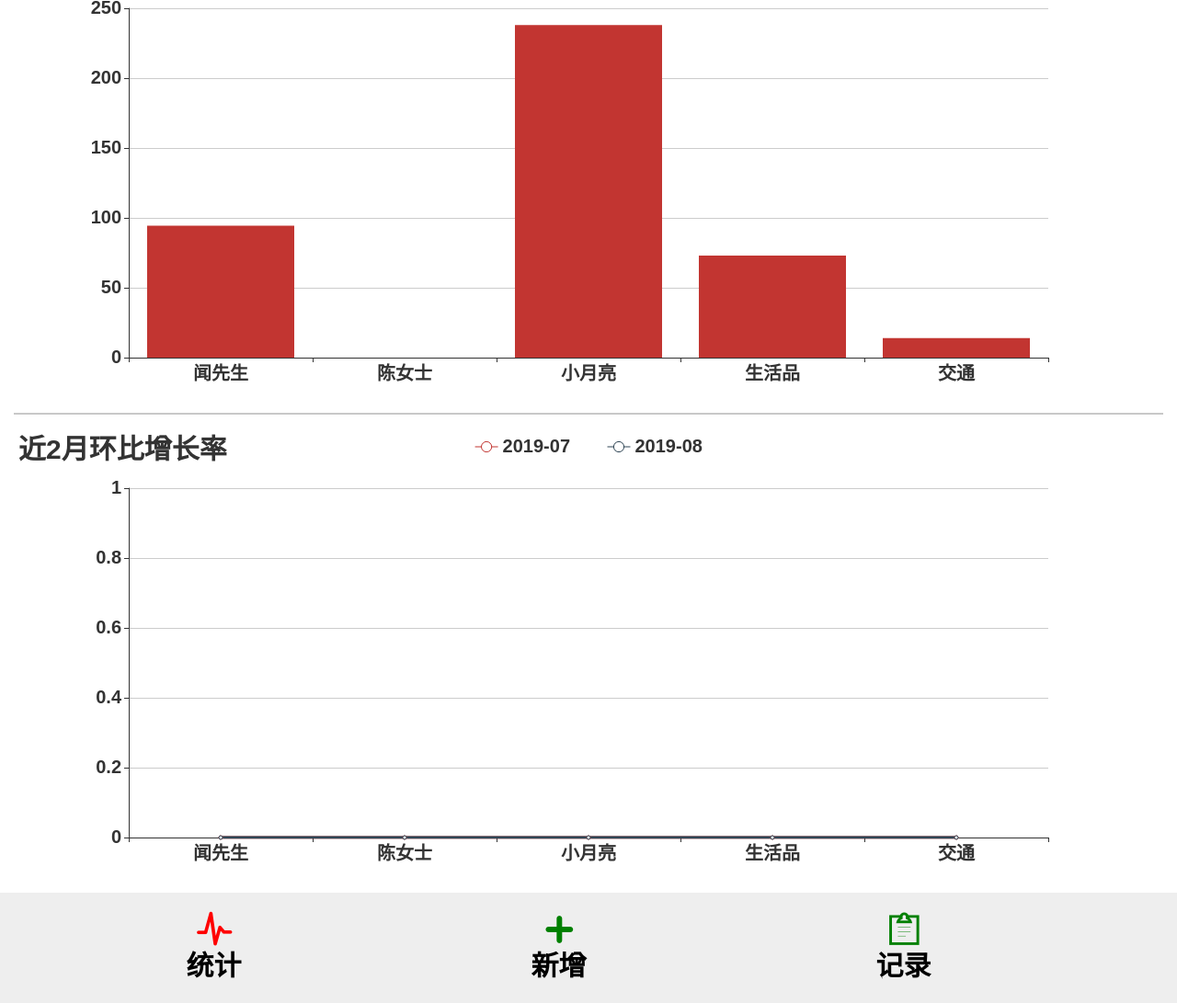
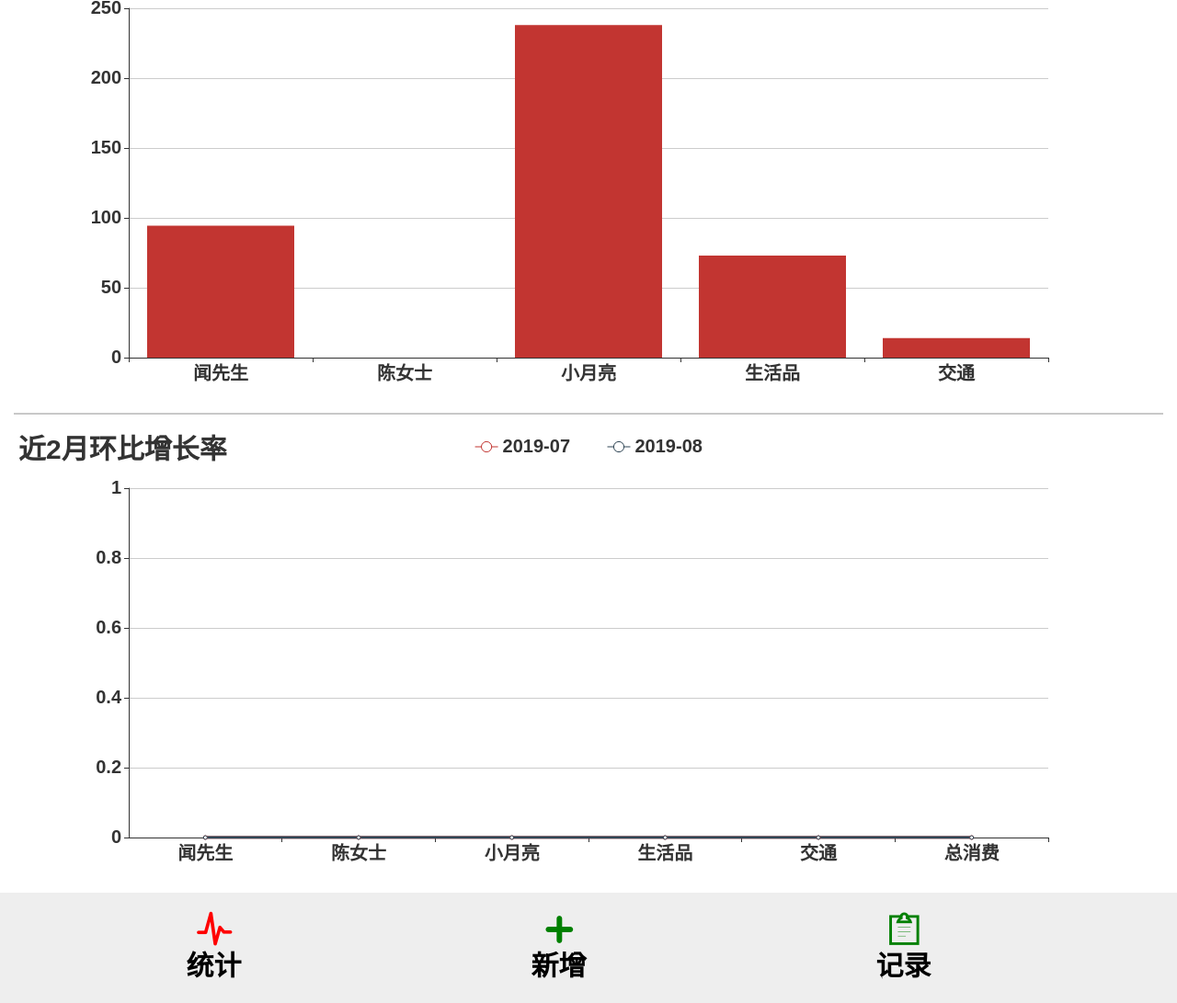
Before and after one commit to wenmane/github.io, a plain HTML site: page index.html in a window 1280 px wide and 1157 px high. Shown: the part 66-1157 px from the top of the page at 92% size. Drawn offline with Linux system fonts and the light colour scheme.

Commit message:
Update index.html

```diff
--- a/index.html
+++ b/index.html
@@ -48,8 +48,8 @@
 </div>
 <script type="text/javascript">
 	var chartsData=JSON.parse(localStorage.getItem('data'));
-	var twoData=[0,0,0,0,0];	//定义上上月的数据
-	var oneData=[0,0,0,0,0];	//定义上月的数据
+	var twoData=[0,0,0,0,0,0];	//定义上上月的数据
+	var oneData=[0,0,0,0,0,0];	//定义上月的数据
 	var curData=[0,0,0,0,0];	//定义本月的数据
 	var date = new Date();
 	var year = date.getFullYear();
@@ -57,7 +57,6 @@
 	var curYM=year+"-"+(month<10?'0'+month:month);	//获取当前月(含年)
 	var oneYM=(month<=1?year-1:year)+"-"+(month<=1?12:(month-1<10?'0'+(month-1):month-1))	//获取上个月(含年)
 	var twoYM=(month<=2?year-1:year)+"-"+(month<=2?1+month:(month-2<10?'0'+(month-2):month-2))	//获取上上月(含年)
-	console.log(curYM+">>"+oneYM+">>"+twoYM);
 	$.each(chartsData.data,function(index,value){
 		var d=value.date.substr(0,7);
 		if(d==curYM){
@@ -68,8 +67,9 @@
 		}else if(d==twoYM){
 			twoData[value.type-1]+=value.amount;
 		}
-		console.log(curData);
 	});
+	oneData[5]=oneData[0]+oneData[1]+oneData[2]+oneData[3]+oneData[4];
+	twoData[5]=twoData[0]+twoData[1]+twoData[2]+twoData[3]+twoData[4];
 	// 基于准备好的dom，初始化echarts实例
     var barChart = echarts.init(document.getElementById('barcharts'));
     // 指定图表的配置项和数据
@@ -152,7 +152,7 @@
         	,itemGap: 40
         },
         xAxis: {
-            data: ['闻先生','陈女士','小月亮','生活品','交通']
+            data: ['闻先生','陈女士','小月亮','生活品','交通','总消费']
 	        ,axisLabel: {
 	        	fontSize: 20
 	        	,fontWeight: 'bold'
```
